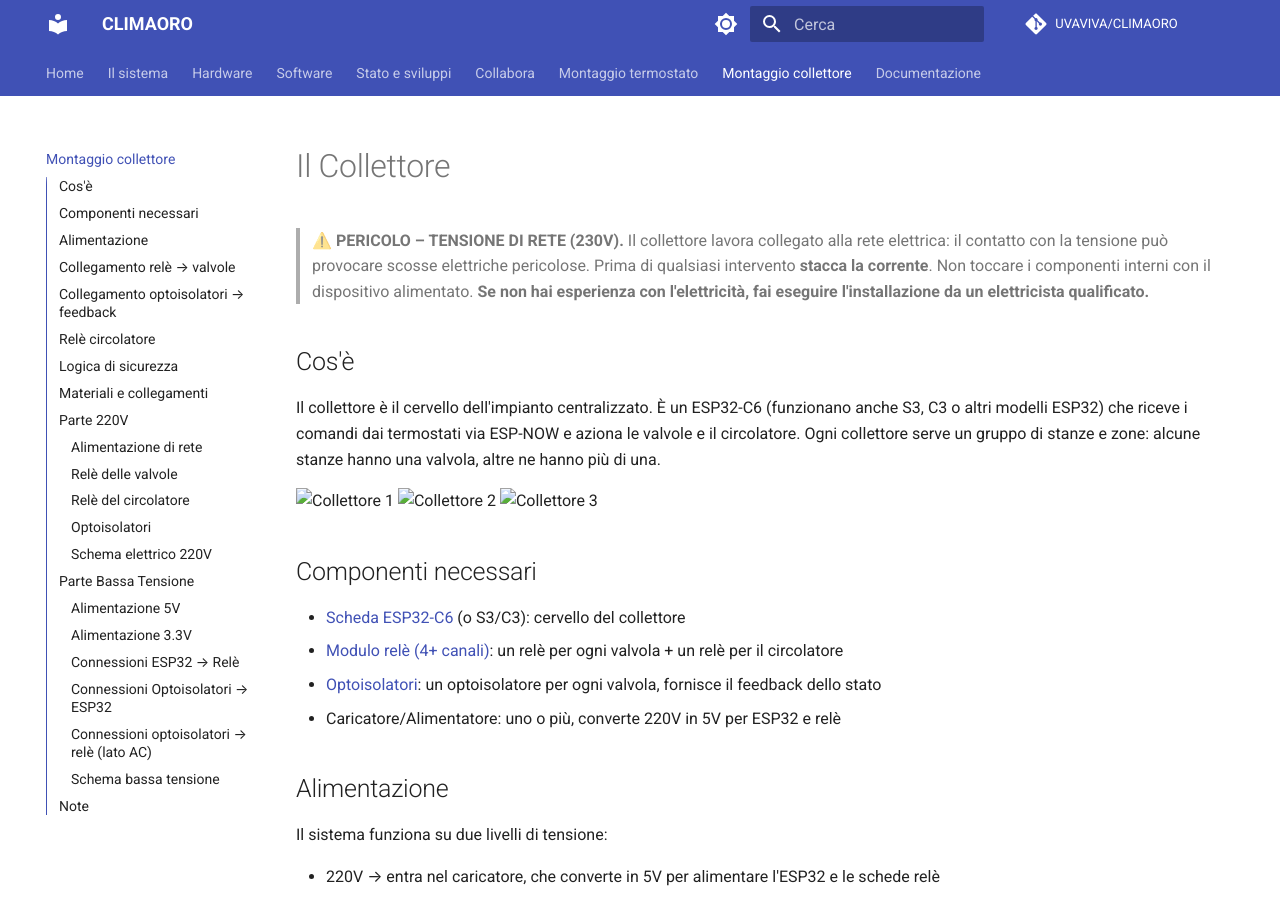
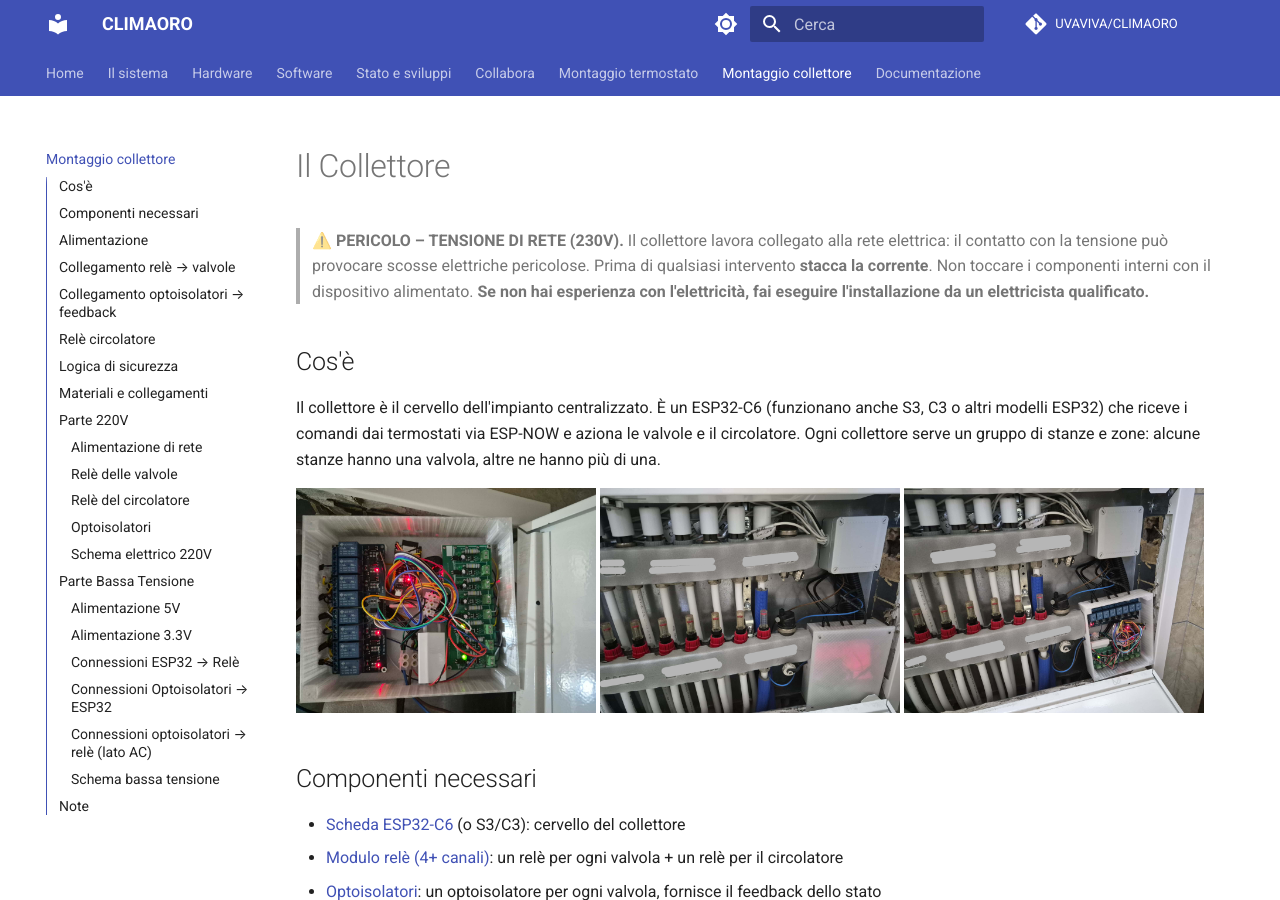
Before and after one commit to UVAVIVA/CLIMAORO, an MkDocs documentation site: the page built from docs/collettore_tutorial.md, in a window 1280 px wide and 900 px high. Built offline with MkDocs 1.6.1 and Material for MkDocs 9.7.7, drawn with Linux system fonts in a browser that asks for light colours; comment, search, counter and statistics services are not loaded.

Commit message:
Fix image URLs to use GitHub raw paths

```diff
--- a/docs/collettore_tutorial.md
+++ b/docs/collettore_tutorial.md
@@ -6,7 +6,7 @@
 
 Il collettore è il cervello dell'impianto centralizzato. È un ESP32-C6 (funzionano anche S3, C3 o altri modelli ESP32) che riceve i comandi dai termostati via ESP-NOW e aziona le valvole e il circolatore. Ogni collettore serve un gruppo di stanze e zone: alcune stanze hanno una valvola, altre ne hanno più di una.
 
-<img src="images/collettore/1.jpg" alt="Collettore 1" width="32%"> <img src="images/collettore/2.jpg" alt="Collettore 2" width="32%"> <img src="images/collettore/3.jpg" alt="Collettore 3" width="32%">
+<img src="https://raw.githubusercontent.com/UVAVIVA/CLIMAORO/main/docs/images/collettore/1.jpg" alt="Collettore 1" width="32%"> <img src="https://raw.githubusercontent.com/UVAVIVA/CLIMAORO/main/docs/images/collettore/2.jpg" alt="Collettore 2" width="32%"> <img src="https://raw.githubusercontent.com/UVAVIVA/CLIMAORO/main/docs/images/collettore/3.jpg" alt="Collettore 3" width="32%">
 
 ## Componenti necessari
 
@@ -96,7 +96,7 @@ Quando il relè si attiva, l'opto lo rileva e manda il feedback all'ESP32.
 
 ### Schema elettrico 220V
 
-<img src="images/collettore/schema_220v.jpg" alt="Schema elettrico 220V" width="100%">
+<img src="https://raw.githubusercontent.com/UVAVIVA/CLIMAORO/main/docs/images/collettore/schema_220v.jpg" alt="Schema elettrico 220V" width="100%">
 
 ## Parte Bassa Tensione
 
@@ -148,7 +148,7 @@ Il lato AC dell'optoisolatore si collega al COM del relè corrispondente. Questo
 
 ### Schema bassa tensione
 
-<img src="images/collettore/schema_bassa_tensione.jpg" alt="Schema bassa tensione" width="100%">
+<img src="https://raw.githubusercontent.com/UVAVIVA/CLIMAORO/main/docs/images/collettore/schema_bassa_tensione.jpg" alt="Schema bassa tensione" width="100%">
 
 ---
 
```
